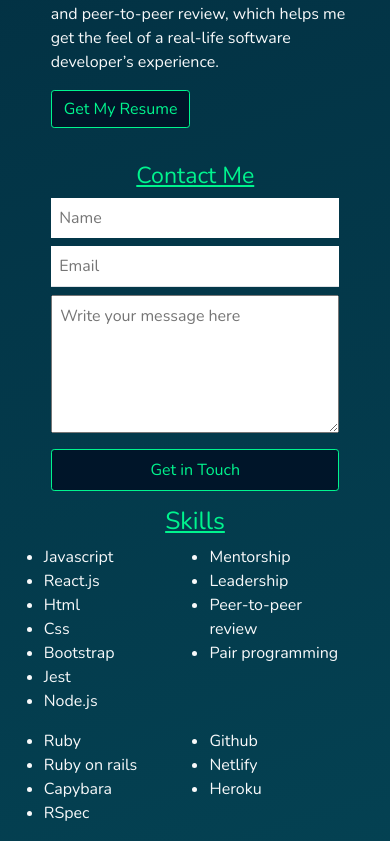
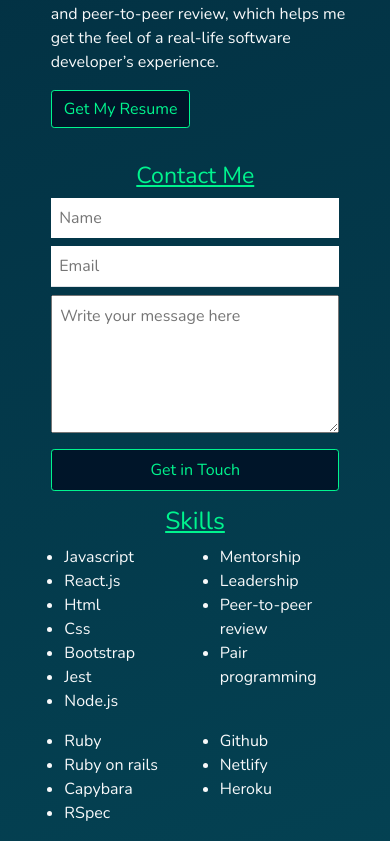
Before and after one commit to Aquinasmoriasi/portfolio, a React (Create React App) app: page / in a window 390 px wide. Shown: the part 4769-5610 px from the top of the page. Built offline with nearby package versions, Linux system fonts and the light colour scheme.

Commit message:
Fix skills section margin

```diff
--- a/src/App.css
+++ b/src/App.css
@@ -339,7 +339,7 @@ html {
 
   .stack {
     grid-template-columns: 1fr 1fr;
-    padding: 0 12% 0 3.01%;
+    padding: 0 12% 0 8.3%;
   }
 }
 
--- a/src/components/Home.jsx
+++ b/src/components/Home.jsx
@@ -20,7 +20,8 @@ const Home = () => (
               I’m a full-stack developer and I can help you build your website.
               Look through some of my work and experience it! If you like what
               you see and have a project you need coded, don’t hesitate to
-              contact me using the form below or visit any of listed links on the left.
+              contact me using the form below or visit any of listed links on
+              the left.
             </p>
           </Fade>
         </div>
```
